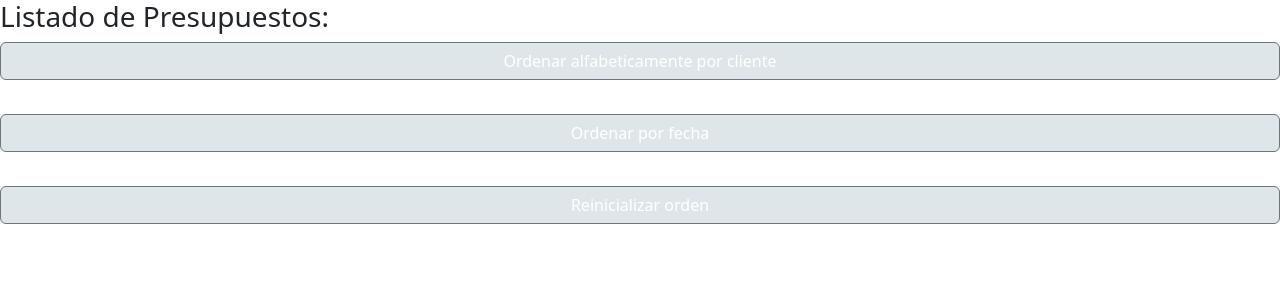
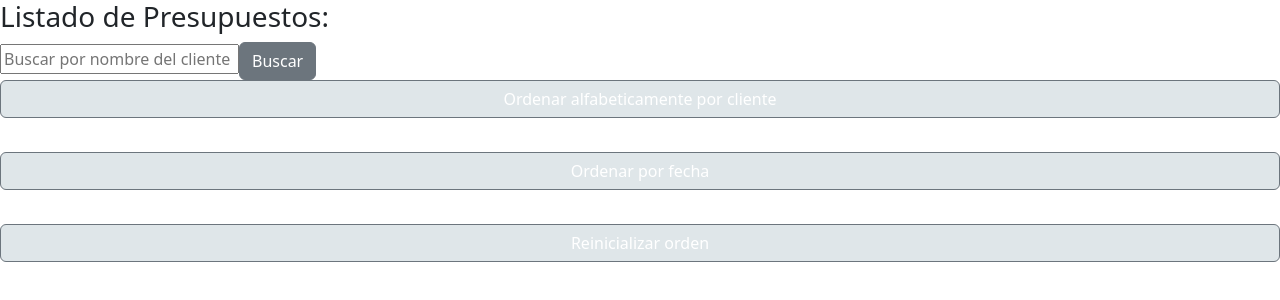
Before and after one commit to LorenaPonsico/Sprint_7_Pressupost_Angular, an Angular app: page /presupuestos in a window 1280 px wide. Shown: the top 300 px of the page. Built offline with nearby package versions, Linux system fonts and the light colour scheme.

Commit message:
n2 ex8 input find budgets

```diff
--- a/src/app/home/pressupost-list/pressupost-list.component.css
+++ b/src/app/home/pressupost-list/pressupost-list.component.css
@@ -9,7 +9,7 @@
   border-radius: 10px;
 }
 
-button {
+.btnOrder {
   background-color: #dfe6e9;
   display: block;
   width: 100%;
--- a/src/app/home/pressupost-list/pressupost-list.component.html
+++ b/src/app/home/pressupost-list/pressupost-list.component.html
@@ -1,10 +1,15 @@
 <div>
   <h3>Listado de Presupuestos:</h3>
-  <button class="btn btn-secondary" (click)="sortAlphabeticallyByCustomer()">Ordenar alfabeticamente por cliente</button>
+  <input type="text" [(ngModel)]="searchBudget" placeholder="Buscar por nombre del cliente">
+
+  <button class="btn btn-secondary" (click)="searchByCustomer()">Buscar</button>
+
+  <button class="btn btn-secondary btnOrder" (click)="sortAlphabeticallyByCustomer()">Ordenar alfabeticamente por
+    cliente</button>
   <br>
-  <button class="btn btn-secondary" (click)="sortByDate()">Ordenar por fecha</button>
+  <button class="btn btn-secondary btnOrder" (click)="sortByDate()">Ordenar por fecha</button>
   <br>
-  <button class="btn btn-secondary" (click)="resetOrder()"> Reinicializar orden</button>
+  <button class="btn btn-secondary btnOrder" (click)="resetOrder()"> Reinicializar orden</button>
 
   <ul>
     <li class="box" *ngFor="let budget of budgets">
--- a/src/app/home/pressupost-list/pressupost-list.component.ts
+++ b/src/app/home/pressupost-list/pressupost-list.component.ts
@@ -10,6 +10,7 @@ export class PressupostListComponent {
 
   @Input() budgets: any;
   originalBudgets: any; // presupuestos originales
+  searchBudget: string = '';
 
   constructor(private budgetService: BudgetService) { }
 
@@ -38,4 +39,17 @@ export class PressupostListComponent {
     this.budgets = [...this.originalBudgets]; // Restaurar los presupuestos a su estado original
   }
 
+  searchByCustomer() {
+    if (this.searchBudget.trim() === '') {
+      // Si el término de búsqueda está vacío, mostrar todos los presupuestos originales
+      this.budgets = [...this.originalBudgets];
+    } else {
+      // Filtrar los presupuestos por el término de búsqueda
+      this.budgets = this.originalBudgets.filter((budget: any) =>
+        budget.customer.toLowerCase().includes(this.searchBudget.toLowerCase())
+      );
+    }
+  }
+
+
 }
```
